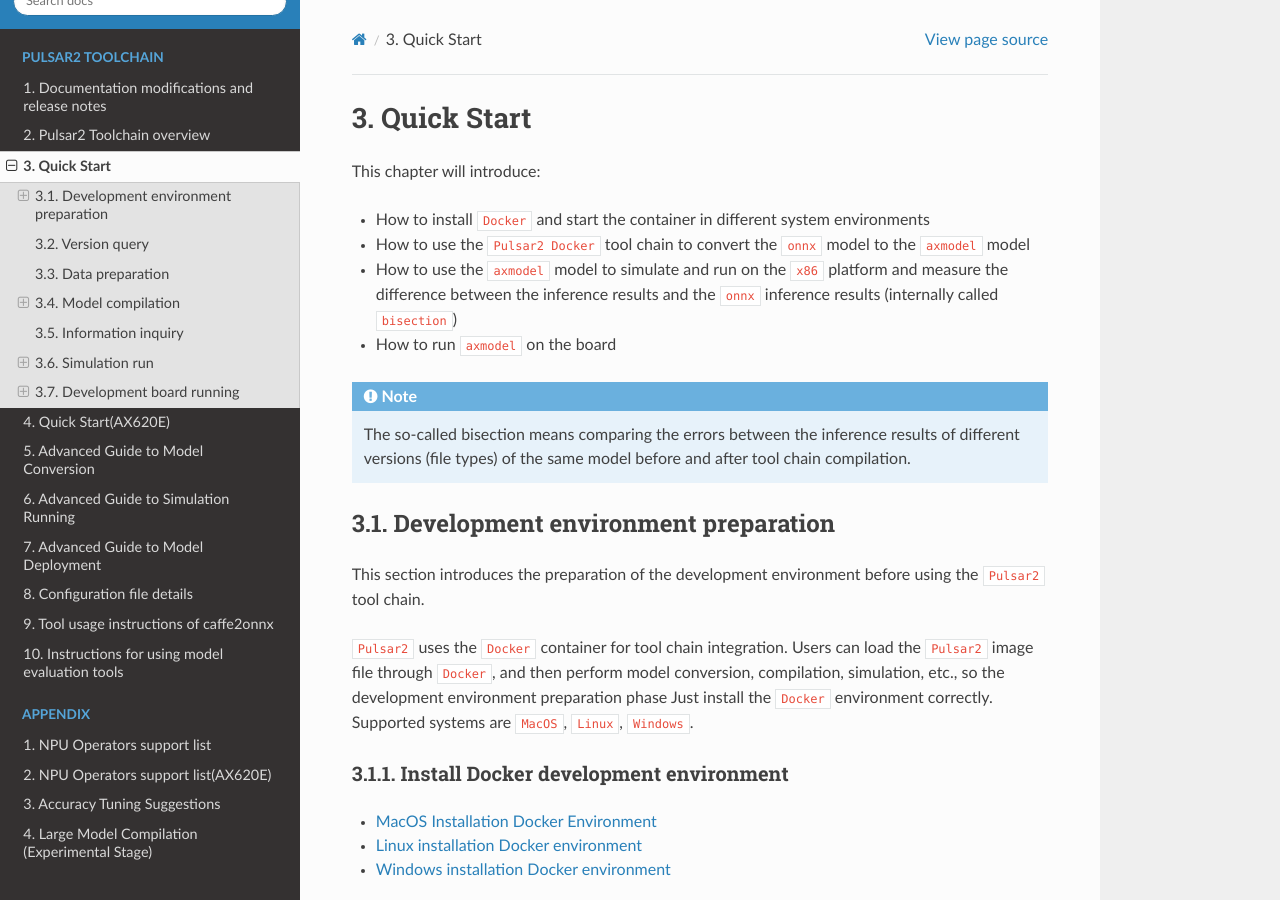
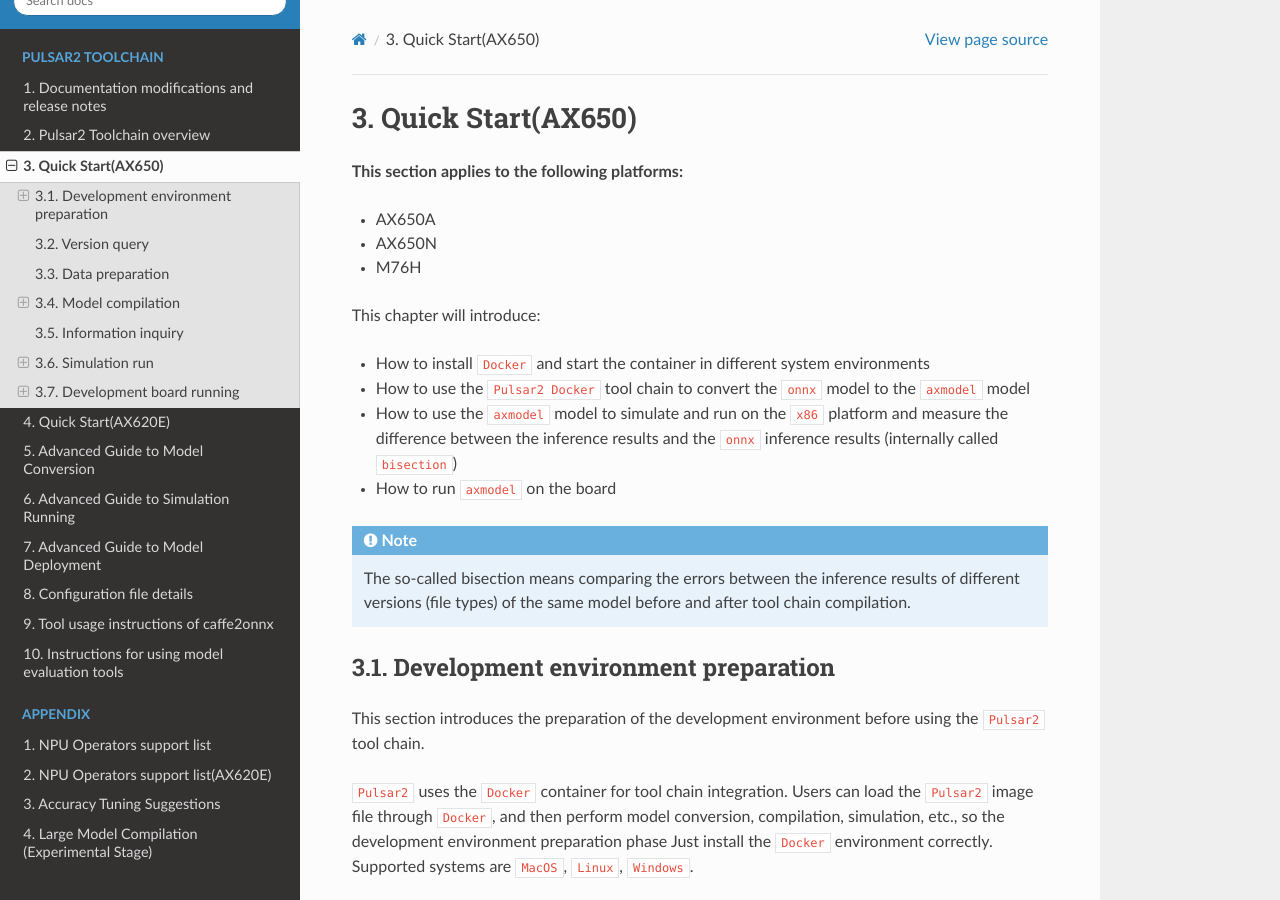
Before and after one commit to AXERA-TECH/pulsar2-docs-en, a Sphinx documentation site: the page built from source/user_guides_quick/quick_start.rst, in a window 1280 px wide and 900 px high. Built offline with Sphinx 7.4.7 and the Read the Docs theme 3.1.0, drawn with Linux system fonts in a browser that asks for light colours.

Commit message:
Update quick_start.rst

```diff
--- a/source/user_guides_quick/quick_start.rst
+++ b/source/user_guides_quick/quick_start.rst
@@ -1,6 +1,12 @@
 ======================
-Quick Start
+Quick Start(AX650)
 ======================
+
+**This section applies to the following platforms:**
+
+- AX650A
+- AX650N
+- M76H
 
 This chapter will introduce:
 
```
